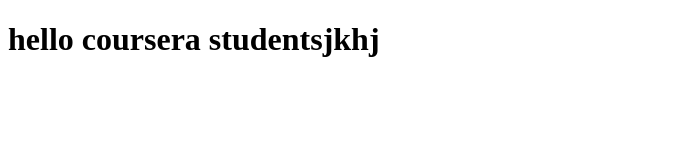
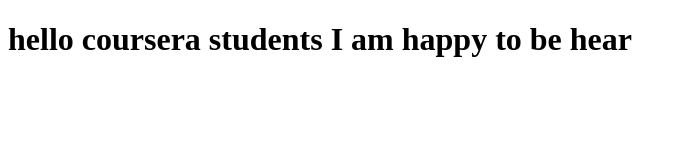
Before and after one commit to owaiskhans/coursera-test, a plain HTML site: page index.html in a window 1280 px wide. Shown: the whole page, without its empty margins (0-686 px from the left). Drawn offline with Linux system fonts and the light colour scheme.

Commit message:
Next version of web file

```diff
--- a/index.html
+++ b/index.html
@@ -5,6 +5,6 @@
     <title>hello courseraa</title>
   </head>
   <body>
-    <h1>hello coursera studentsjkhj</h1>
+    <h1>hello coursera students I am happy to be hear </h1>
   </body>
 </html>
```
